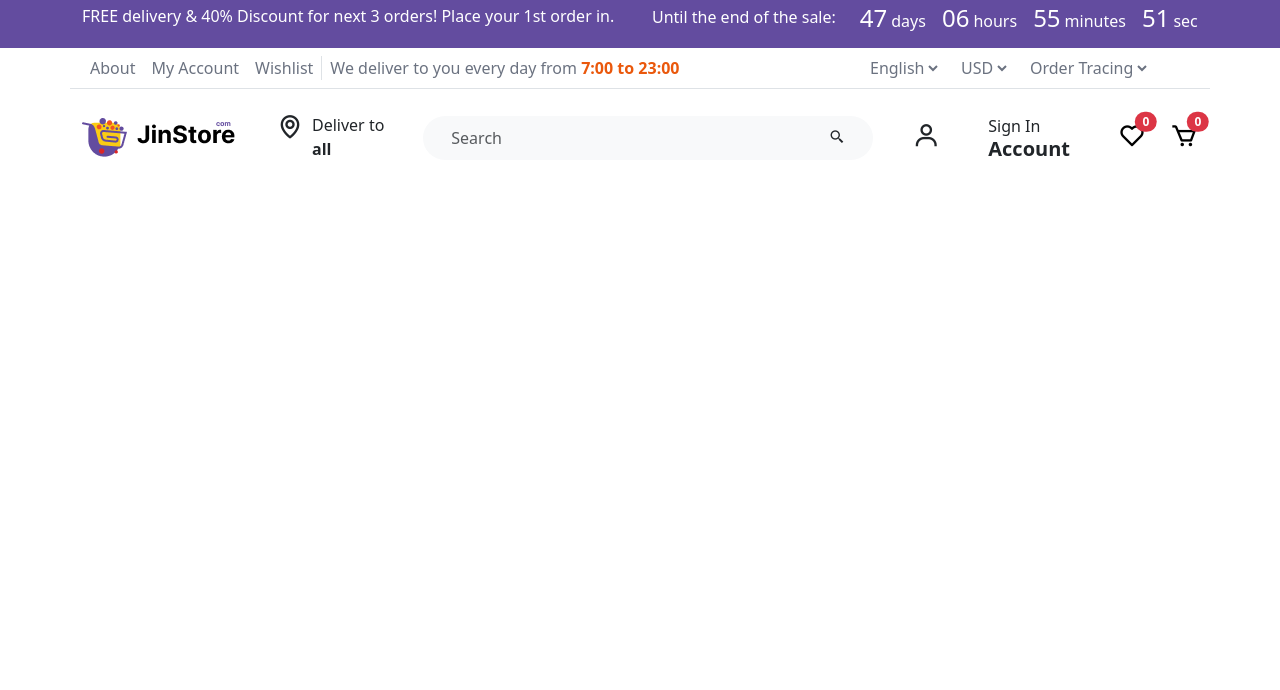
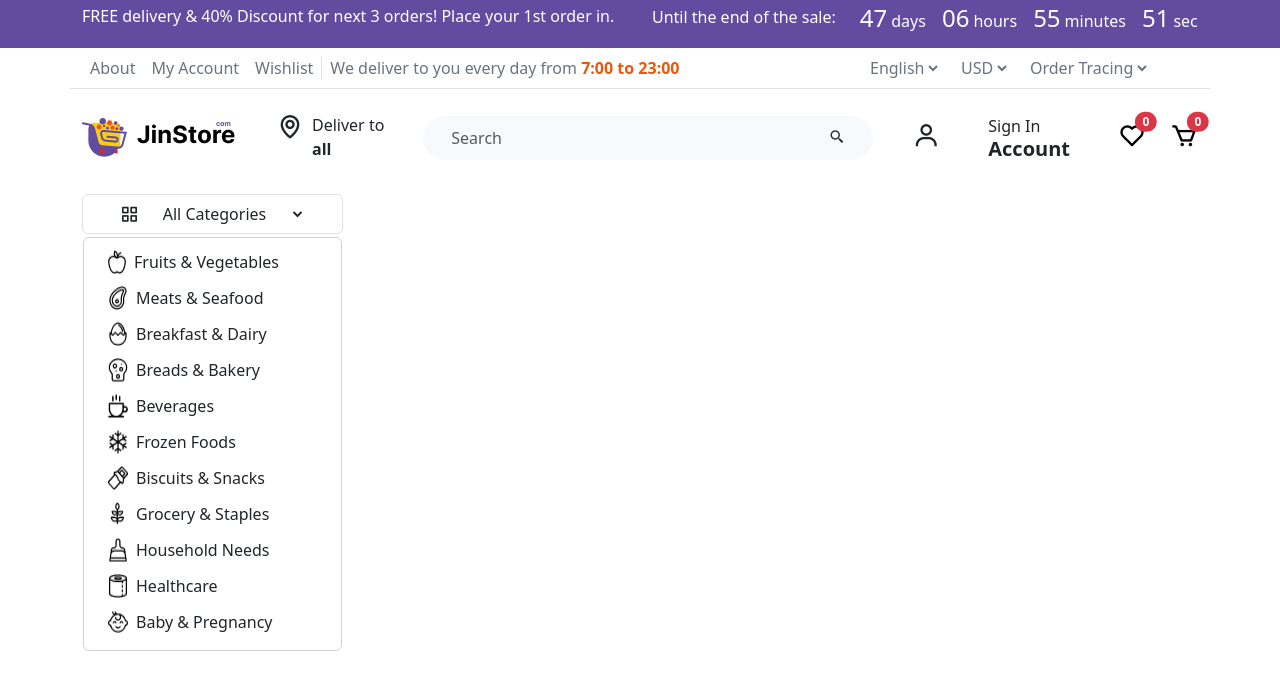
Before and after one commit to ehasun15019/jinStore-E-commerce-, a plain HTML site: page index.html in a window 1280 px wide. Drawn offline with nearby package versions, Linux system fonts and the light colour scheme.

Commit message:
second-commit

```diff
--- a/app.js
+++ b/app.js
@@ -1,22 +1,9 @@
-document.addEventListener("DOMContentLoaded", function () {
-    const menuIcon = document.getElementById("menuIcon");
-    const offcanvas = document.getElementById("offcanvasMenu");
-    const closeIcon = document.getElementById("closeOffcanvas");
+// index(hero section) dropdown start
+document.addEventListener('DOMContentLoaded', function() {
+    const dropdownBtn = document.getElementById('dropdownBtn');
+    const dropdownMenu = document.getElementById('dropdownMenu');
 
-    // Open the offcanvas menu
-    menuIcon.addEventListener("click", function () {
-        offcanvas.classList.add("show");
-    });
-
-    // Close the offcanvas menu
-    closeIcon.addEventListener("click", function () {
-        offcanvas.classList.remove("show");
-    });
-
-    // Close offcanvas if clicked outside
-    document.addEventListener("click", function (event) {
-        if (!offcanvas.contains(event.target) && !menuIcon.contains(event.target)) {
-            offcanvas.classList.remove("show");
-        }
-    });
-});
+    // show the dropdown menu by default
+    dropdownMenu.classList.add('show');
+})
+// index(hero section) dropdown end
--- a/css/style.css
+++ b/css/style.css
@@ -75,3 +75,5 @@ li
 
 
 /* hero sec start */
+
+/* hero sec End */
--- a/index.html
+++ b/index.html
@@ -175,49 +175,91 @@
      <div class="container hero-sec my-3">
         <div class="row">
             <div class="col-lg-3 col-md-3 col-sm-12">
-                <!-- <div class="categories-sec">
+               <div class="categories-sec">
                     <div class="dropdown bg-transparent border rounded-2">
-                        <button class="btn w-100  bg-transparent d-flex align-items-center justify-content-evenly" type="button" data-bs-toggle="dropdown" aria-expanded="false">
+                        <button class="btn w-100  bg-transparent d-flex align-items-center justify-content-evenly" id="dropdownBtn" type="button" data-bs-toggle="dropdown" aria-expanded="false">
                             <i class='bx bx-grid-alt fs-5'></i> All Categories <i class='bx bxs-chevron-down'></i>
                         </button>
-                        <ul class="dropdown-menu p-2 shadow w-100">
-                            <li>
-                                <a class="dropdown-item" href="#">
-                                    <div class="btn-group dropend">
-                                        <button type="button" class="btn btn-secondary dropdown-toggle w-100" data-bs-toggle="dropdown" aria-expanded="false">
-                                          Dropend
-                                        </button>
-
-                                        <ul class="dropdown-menu">
-                                            <li><a class="dropdown-item" href="#">Action</a></li>
-                                            <li><a class="dropdown-item" href="#">Action two</a></li>
-                                        </ul>
-                                    </div>
+                        <ul class="dropdown-menu p-2 w-100 mt-1 bg-transparent" id="dropdownMenu">
+                            <li class="pb-1">
+                                <a class="dropdown-item d-flex gap-2" href="#">
+                                    <img src="./img/dropdown-icon/d1.png" alt="dropdown-icon" class="img-fluid">
+                                    <p class="m-0">Fruits & Vegetables</p>
                                 </a>
                             </li>
 
-                            <li><a class="dropdown-item" href="#"><i class="bi bi-droplet"></i> Meats & Seafood</a></li>
+                            <li class="pb-1">
+                                <a class="dropdown-item d-flex gap-2" href="#">
+                                    <img src="./img/dropdown-icon/d2.png" alt="dropdown-icon" class="img-fluid">
+                                    <p class="m-0">Meats & Seafood</p>
+                                </a>
+                            </li>
 
-                            <li><a class="dropdown-item" href="#"><i class="bi bi-cup"></i> Breakfast & Dairy</a></li>
+                            <li class="pb-1">
+                                <a class="dropdown-item d-flex gap-2" href="#">
+                                    <img src="./img/dropdown-icon/d3.png" alt="dropdown-icon" class="img-fluid">
+                                    <p class="m-0">Breakfast & Dairy</p>
+                                </a>
+                            </li>
 
-                            <li><a class="dropdown-item" href="#"><i class="bi bi-basket"></i> Breads & Bakery</a></li>
+                            <li class="pb-1">
+                                <a class="dropdown-item d-flex gap-2" href="#">
+                                    <img src="./img/dropdown-icon/d4.png" alt="dropdown-icon" class="img-fluid">
+                                    <p class="m-0">Breads & Bakery</p>
+                                </a>
+                            </li>
 
-                            <li><a class="dropdown-item" href="#"><i class="bi bi-cup-straw"></i> Beverages</a></li>
+                            <li class="pb-1">
+                                <a class="dropdown-item d-flex gap-2" href="#">
+                                    <img src="./img/dropdown-icon/d5.png" alt="dropdown-icon" class="img-fluid">
+                                    <p class="m-0">Beverages</p>
+                                </a>
+                            </li>
 
-                            <li><a class="dropdown-item" href="#"><i class="bi bi-snow"></i> Frozen Foods</a></li>
+                            <li class="pb-1">
+                                <a class="dropdown-item d-flex gap-2" href="#">
+                                    <img src="./img/dropdown-icon/d6.png" alt="dropdown-icon" class="img-fluid">
+                                    <p class="m-0">Frozen Foods</p>
+                                </a>
+                            </li>
 
-                            <li><a class="dropdown-item" href="#"><i class="bi bi-cookie"></i> Biscuits & Snacks</a></li>
+                            <li class="pb-1">
+                                <a class="dropdown-item d-flex gap-2" href="#">
+                                    <img src="./img/dropdown-icon/d7.png" alt="dropdown-icon" class="img-fluid">
+                                    <p class="m-0">Biscuits & Snacks</p>
+                                </a>
+                            </li>
 
-                            <li><a class="dropdown-item" href="#"><i class="bi bi-cart"></i> Grocery & Staples</a></li>
+                            <li class="pb-1">
+                                <a class="dropdown-item d-flex gap-2" href="#">
+                                    <img src="./img/dropdown-icon/d8.png" alt="dropdown-icon" class="img-fluid">
+                                    <p class="m-0">Grocery & Staples</p>
+                                </a>
+                            </li>
 
-                            <li><a class="dropdown-item" href="#"><i class="bi bi-house"></i> Household Needs</a></li>
+                            <li class="pb-1">
+                                <a class="dropdown-item d-flex gap-2" href="#">
+                                    <img src="./img/dropdown-icon/d9.png" alt="dropdown-icon" class="img-fluid">
+                                    <p class="m-0">Household Needs</p>
+                                </a>
+                            </li>
 
-                            <li><a class="dropdown-item" href="#"><i class="bi bi-heart-pulse"></i> Healthcare</a></li>
+                            <li class="pb-1">
+                                <a class="dropdown-item d-flex gap-2" href="#">
+                                    <img src="./img/dropdown-icon/d10.png" alt="dropdown-icon" class="img-fluid">
+                                    <p class="m-0">Healthcare</p>
+                                </a>
+                            </li>
 
-                            <li><a class="dropdown-item" href="#"><i class="bi bi-gender-female"></i> Baby & Pregnancy</a></li>
+                            <li class="pb-1">
+                                <a class="dropdown-item d-flex gap-2" href="#">
+                                    <img src="./img/dropdown-icon/d11.png" alt="dropdown-icon" class="img-fluid">
+                                    <p class="m-0">Baby & Pregnancy</p>
+                                </a>
+                            </li>
                         </ul>
                     </div>
-                </div> -->
+                </div>
             </div>
 
             <div class="col-lg-9 col-md-9 col-sm-12"></div>
```
Also changed, not shown: img/dropdown-icon/d1.png (added), img/dropdown-icon/d10.png (added), img/dropdown-icon/d11.png (added), img/dropdown-icon/d2.png (added), img/dropdown-icon/d3.png (added), img/dropdown-icon/d4.png (added), img/dropdown-icon/d5.png (added), img/dropdown-icon/d6.png (added), img/dropdown-icon/d7.png (added), img/dropdown-icon/d8.png (added), img/dropdown-icon/d9.png (added).
